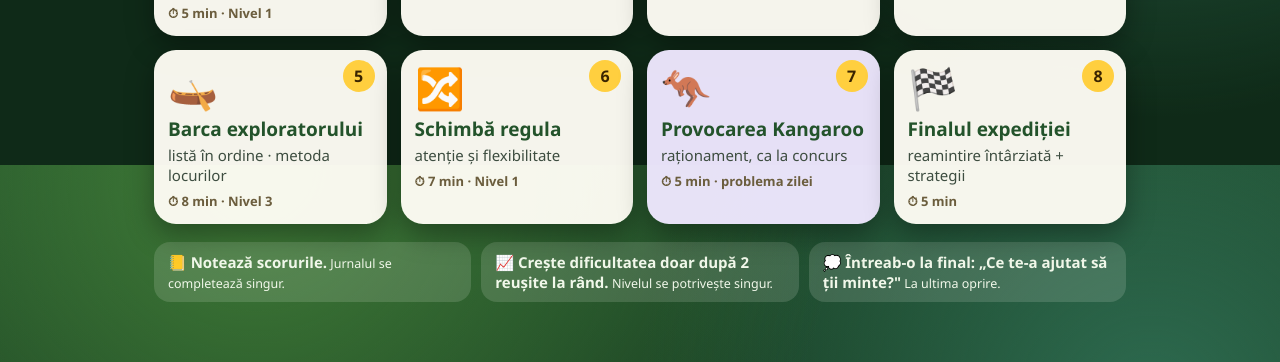
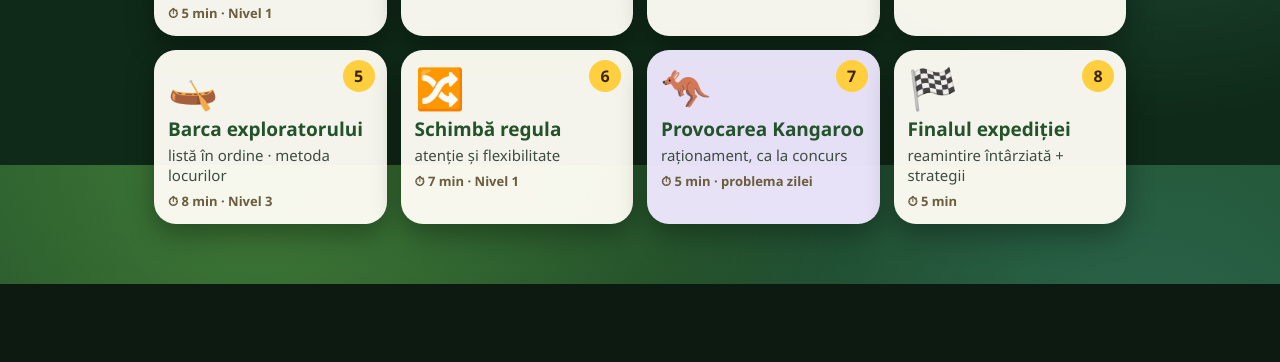
Before and after one commit to Beldugan/expeditia-memoriei, a plain HTML site: page index.html in a window 1280 px wide. Shown: the part 635-997 px from the top of the page. After the commit the page ends 919 px from the top, so only its background shows below. Drawn offline with Linux system fonts and the light colour scheme.

Commit message:
Scoate cele trei reguli de pe pagina de start (rămân active în aplicație)
Co-Authored-By: Claude Opus 5.5 <noreply@anthropic.com>
Claude-Session: https://claude.ai/code/session_01TZFbCph5PSKeW9rEU3jgRX

```diff
--- a/assets/css/style.css
+++ b/assets/css/style.css
@@ -54,8 +54,6 @@ button:disabled { cursor: default; }
 .step b { font-size: 19px; color: #23532b; }
 .step small { font-size: 15px; color: #3d4d40; }
 .step .meta { font-size: 13px; color: #6b5d3d; margin-top: 4px; font-weight: 700; }
-.rules3 { display: grid; grid-template-columns: repeat(auto-fit, minmax(240px, 1fr)); gap: 10px; margin-top: 18px; }
-.rules3 > div { background: rgba(255, 253, 245, .14); color: #f1f8ea; border-radius: 16px; padding: 10px 14px; font-size: 15px; }
 
 /* cadrul jocului */
 .game { background: rgba(255, 253, 245, .97); border-radius: 26px; padding: 14px 18px 18px; box-shadow: 0 14px 40px rgba(0, 0, 0, .4); }
--- a/assets/js/app.js
+++ b/assets/js/app.js
@@ -45,11 +45,7 @@
         h('p', { class: 'sub' }, t('home.sub', { name })),
         EM.readBtn(() => t('app.title') + '. ' + t('home.sub', { name }) + ' ' + t('home.intro'))),
       h('p', { class: 'intro' }, t('home.intro')),
-      status, grid,
-      h('div', { class: 'rules3' },
-        h('div', null, '📒 ', h('b', null, t('rule1.t')), h('small', null, ' ', t('rule1.short'))),
-        h('div', null, '📈 ', h('b', null, t('rule2.t')), h('small', null, ' ', t('rule2.short'))),
-        h('div', null, '💭 ', h('b', null, t('rule3.t')), h('small', null, ' ', t('rule3.short'))))));
+      status, grid));
   };
 
   function topbar() {
```
